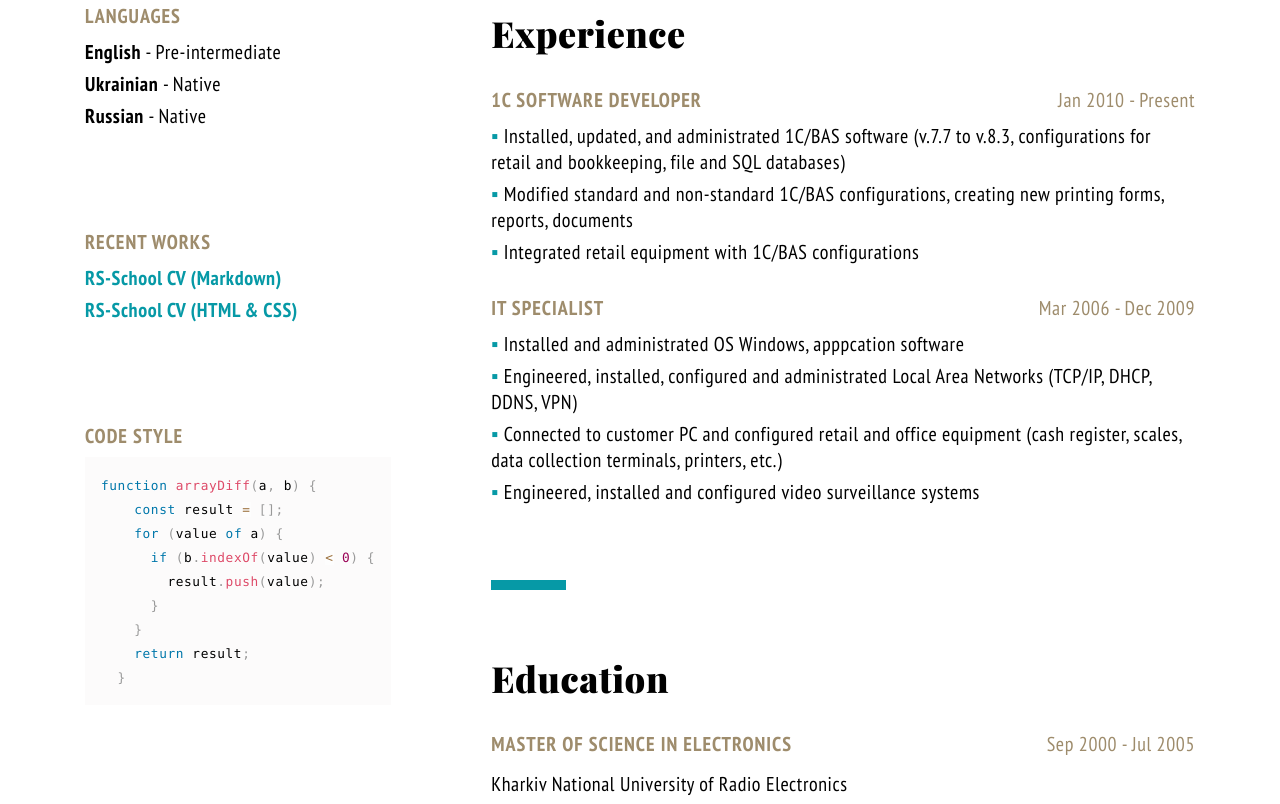
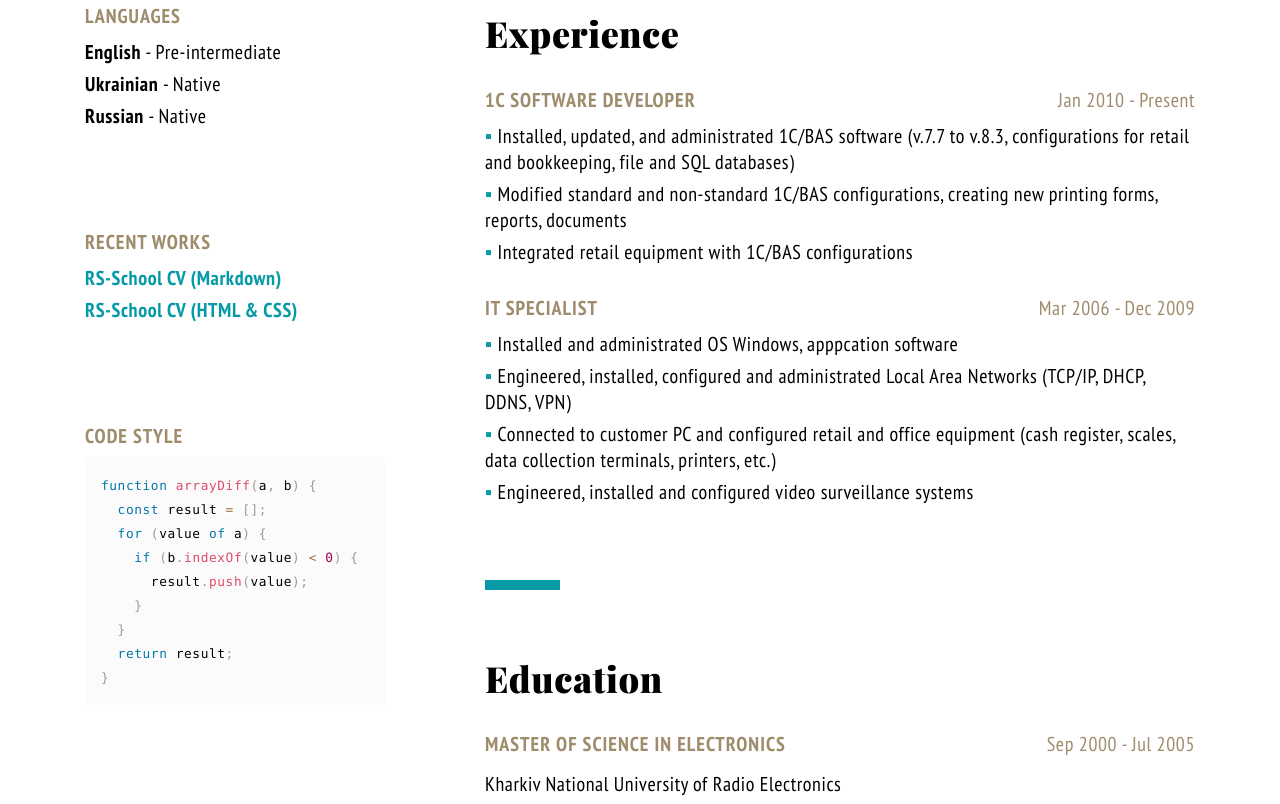
Before and after one commit to sashua/rsschool-cv, a plain HTML site: page index.html in a window 1280 px wide. Shown: the part 1018-1822 px from the top of the page. Drawn offline with nearby package versions, Linux system fonts and the light colour scheme.

Commit message:
fix: fix some bugs

```diff
--- a/index.html
+++ b/index.html
@@ -178,11 +178,11 @@
               </li>
             </ul>
           </section>
-          <section>
+          <section class="section main__side-section">
             <h2 class="secondary-title">Code Style</h2>
             <pre
-              class="code"
-            ><code class="code__content language-js">function arrayDiff(a, b) {
+              class="code language-js"
+            ><code class="code__content">function arrayDiff(a, b) {
   const result = [];
   for (value of a) {
     if (b.indexOf(value) &lt; 0) {
--- a/sass/_components.scss
+++ b/sass/_components.scss
@@ -39,10 +39,6 @@
     transform: translateX(0.25em);
   }
 }
-
-.code__content {
-  background-color: #fff;
-}
 // --- Typography start ---
 
 // === List start ===
@@ -53,7 +49,7 @@
 .list__item {
   margin-bottom: 6px;
 
-  &--markered::marker {
+  &--markered::before {
     content: "▪ ";
     font-size: inherit;
     color: $accentColor;
--- a/sass/_layout.scss
+++ b/sass/_layout.scss
@@ -124,7 +124,7 @@
 
 // === Side wrapper start ===
 .main__side-wrap {
-  flex-basis: 25%;
+  min-width: 300px;
 }
 
 .main__side-section {
```
Also changed, not shown: styles/main.css, styles/main.min.css, 1 other file. Lines whose indentation alone changed are shown as unchanged.
